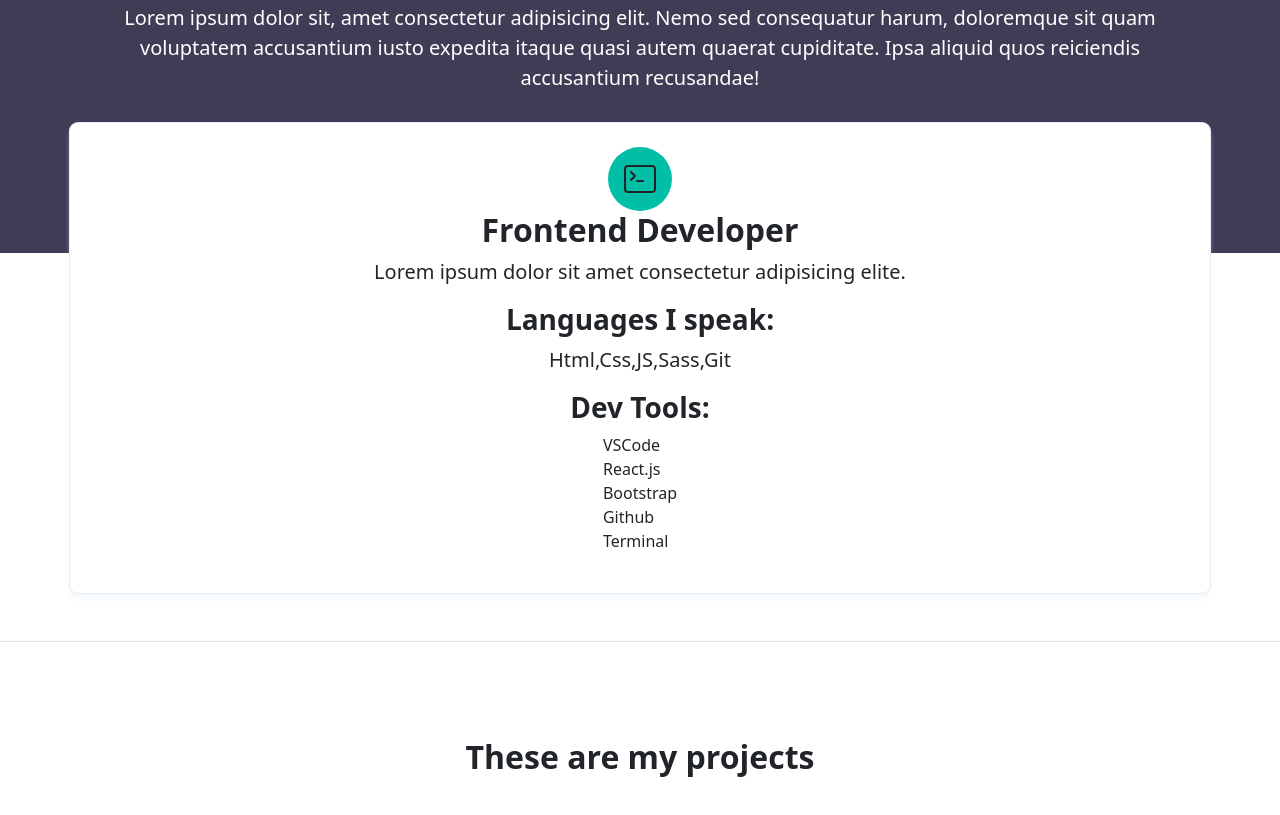
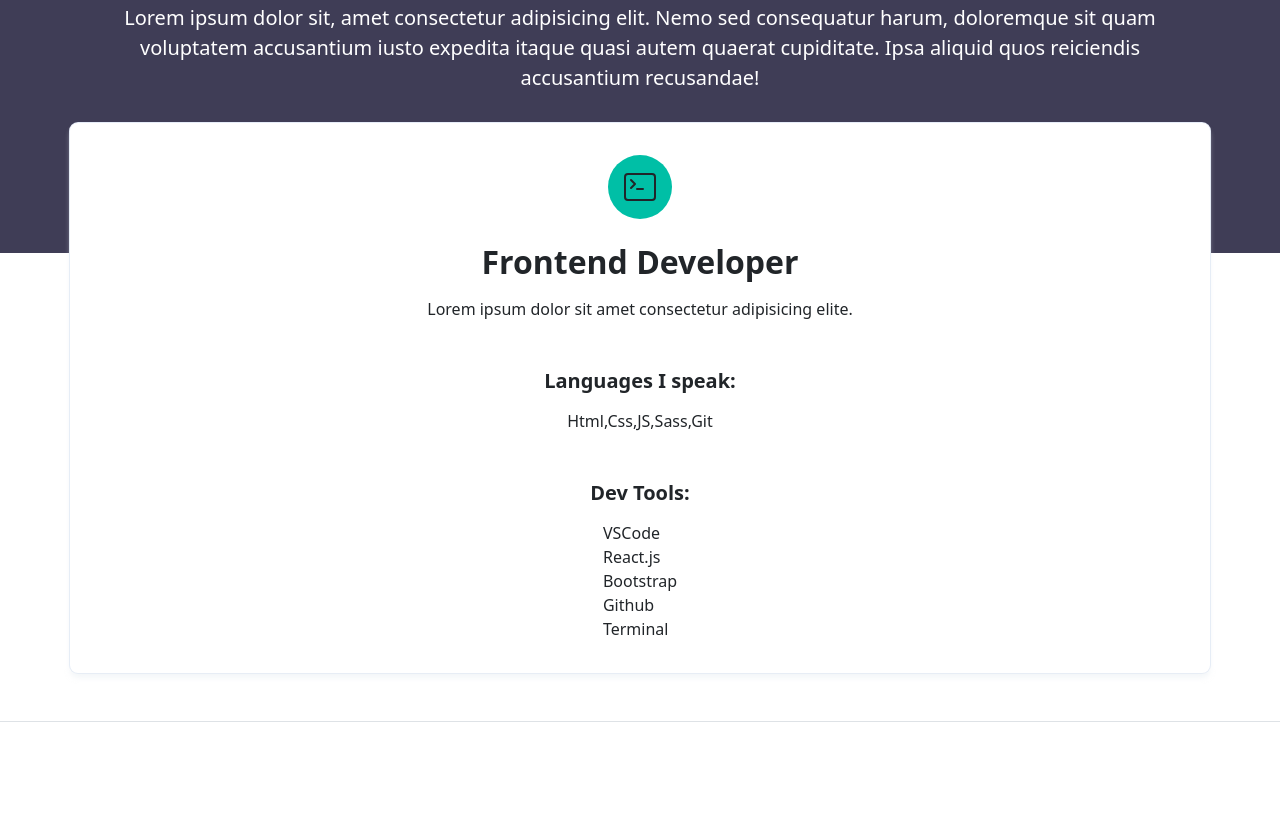
Before and after one commit to aguilcasariki/portfolio, a plain HTML site: page index.html in a window 1280 px wide. Shown: the part 691-1506 px from the top of the page. Drawn offline with nearby package versions, Linux system fonts and the light colour scheme.

Commit message:
Add stack content spacing and fix font-size

```diff
--- a/index.html
+++ b/index.html
@@ -123,7 +123,7 @@
         <div
           class="stack_container container d-flex flex-column align-items-center p-4 rounded-3 bg-white"
         >
-          <div class="stack_icon_wrapper rounded-circle p-3 bg-success">
+          <div class="stack_icon_wrapper rounded-circle p-3 bg-success mt-2 mb-4">
             <svg
               xmlns="http://www.w3.org/2000/svg"
               width="32"
@@ -141,20 +141,20 @@
             </svg>
           </div>
 
-          <h2 class="stack_title fs-2 fw-bold text-center">Frontend Developer</h2>
+          <h2 class="stack_title fs-2 fw-bold text-center mb-3">Frontend Developer</h2>
 
-          <p class="stack_description text-center fs-5">
+          <p class="stack_description text-center fs-6 mb-5 fw-light">
             Lorem ipsum dolor sit amet consectetur adipisicing elite.
           </p>
 
-          <h2 class="stack_subtitle-languages fs-3 fw-bold">
+          <h2 class="stack_subtitle-languages fs-5 fw-bold mb-3">
             Languages I speak:
           </h2>
 
-          <p class="stack_description-languages fs-5">Html,Css,JS,Sass,Git</p>
+          <p class="stack_description-languages fs-6 mb-5 fw-light">Html,Css,JS,Sass,Git</p>
 
-          <h2 class="stack_subtitle-devtools fw-bold fs-3">Dev Tools:</h2>
-          <ul class="stack_devtools-list p-0 list-unstyled fs-6">
+          <h2 class="stack_subtitle-devtools fw-bold fs-5 mb-3">Dev Tools:</h2>
+          <ul class="stack_devtools-list p-0 list-unstyled fs-6 mb-2 fw-light">
             <li class="devtool_item-vscode">VSCode</li>
             <li class="devtool_item-react">React.js</li>
             <li class="devtool_item-bootstrap">Bootstrap</li>
```
